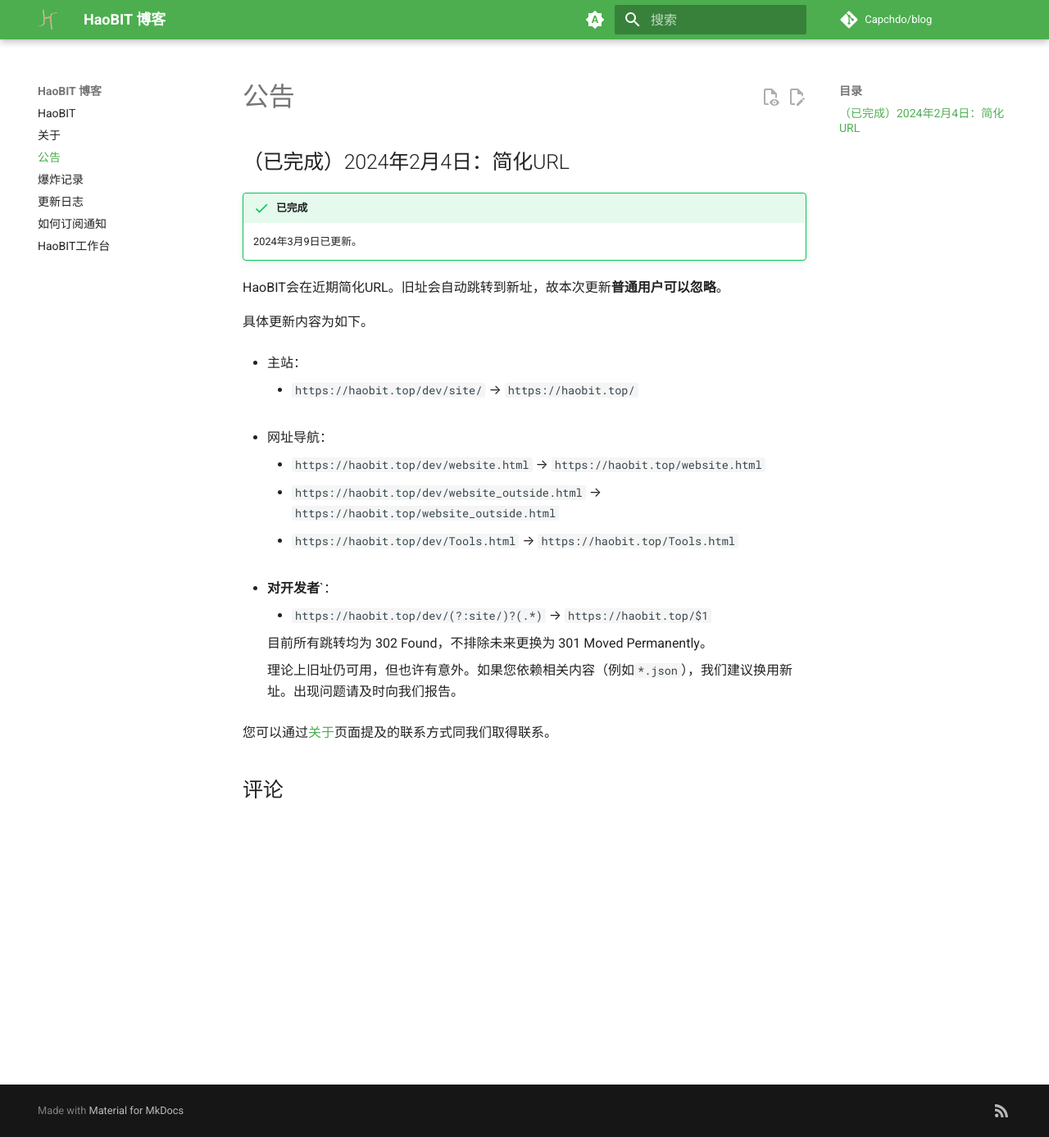
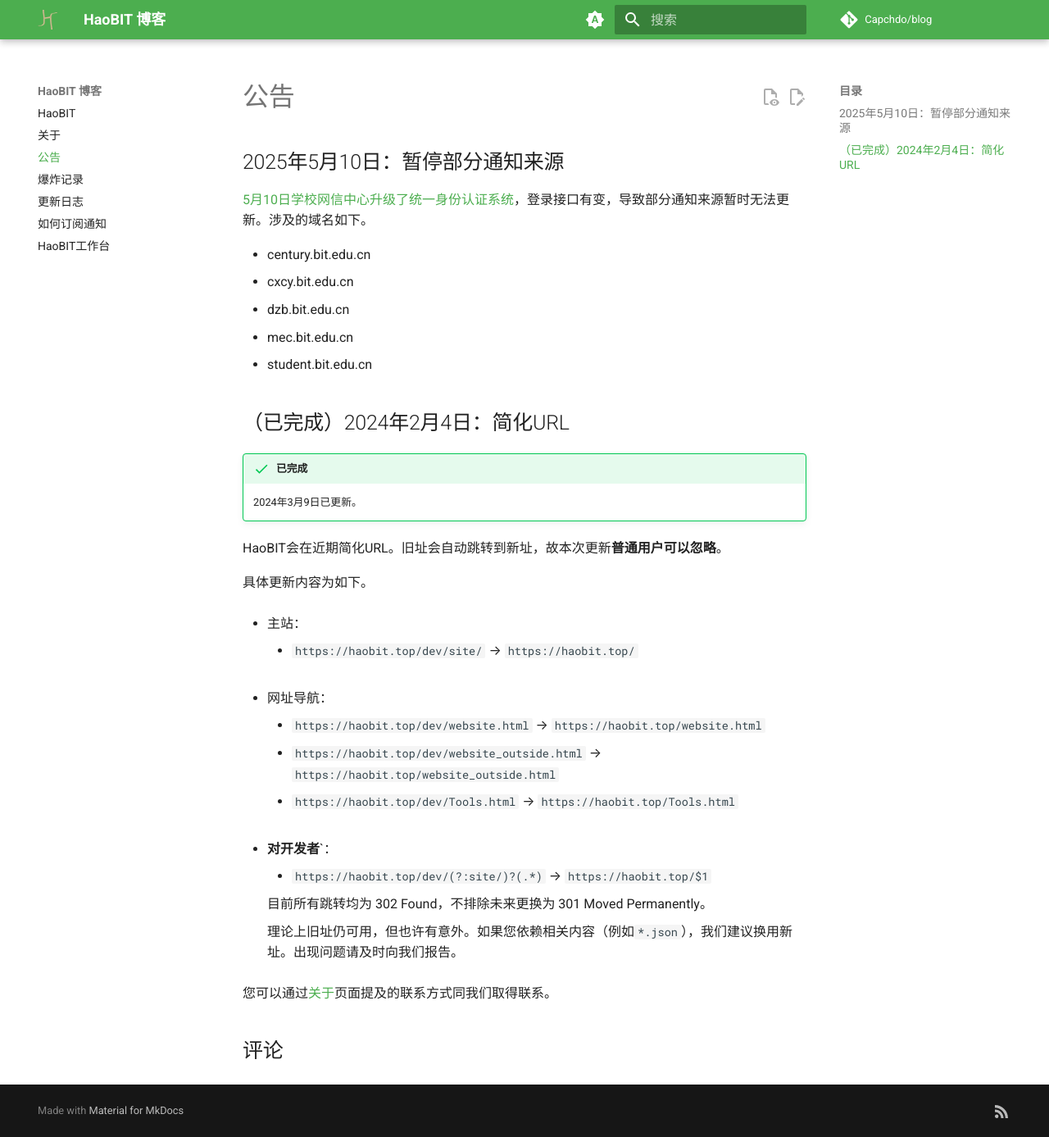
Before and after one commit to Capchdo/blog, an MkDocs documentation site: the page built from docs/bulletin.md, in a window 1280 px wide and 1387 px high. Shown: the whole window at 82% size. Built offline with MkDocs 1.6.1 and Material for MkDocs 9.7.7, drawn with Linux system fonts in a browser that asks for light colours; comment, search, counter and statistics services are not loaded.

Commit message:
2025年5月10日因学校系统升级暂停部分通知来源

```diff
--- a/docs/bulletin.md
+++ b/docs/bulletin.md
@@ -1,4 +1,14 @@
 # 公告
+
+## 2025年5月10日：暂停部分通知来源
+
+[5月10日学校网信中心升级了统一身份认证系统](https://itc.bit.edu.cn/tzgg/997be9f3c1fe4c26a33285f60d3003dc.htm)，登录接口有变，导致部分通知来源暂时无法更新。涉及的域名如下。
+
+- century.bit.edu.cn
+- cxcy.bit.edu.cn
+- dzb.bit.edu.cn
+- mec.bit.edu.cn
+- student.bit.edu.cn
 
 ## （已完成）2024年2月4日：简化URL
 
```
